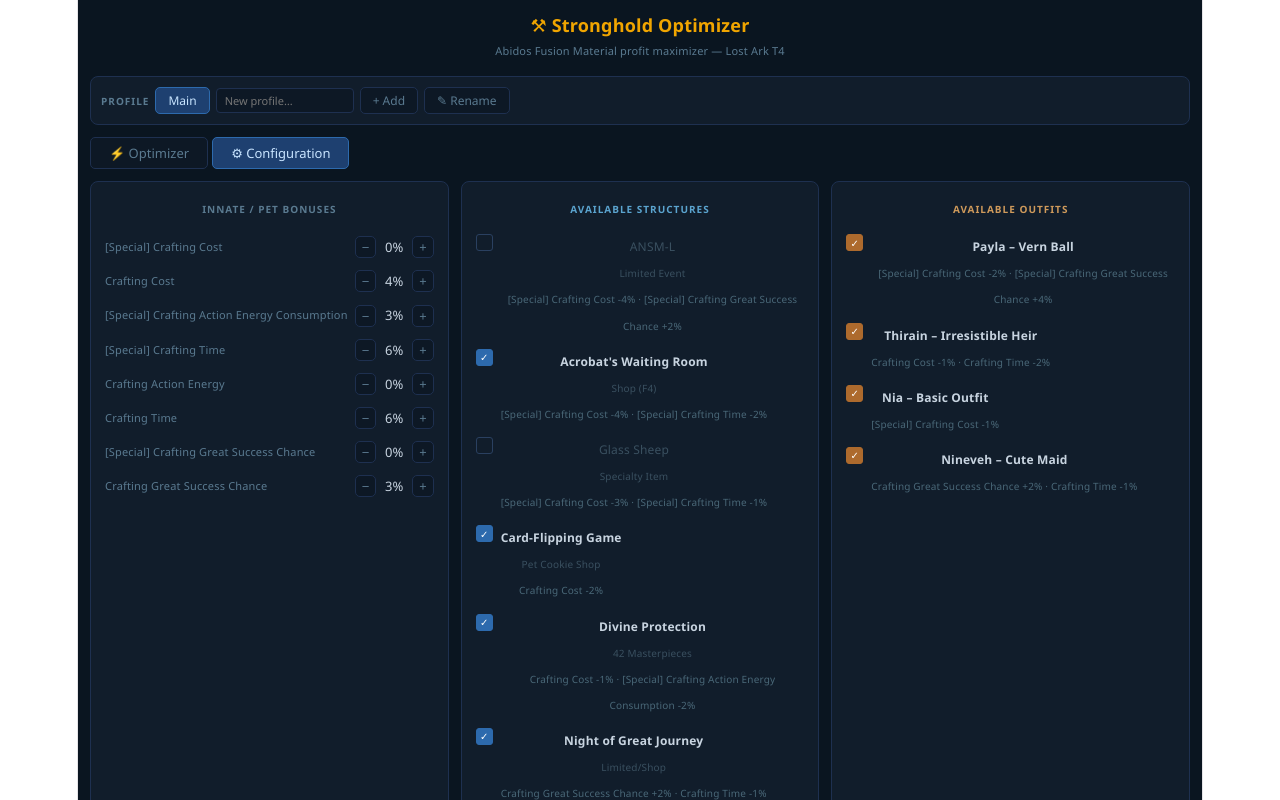
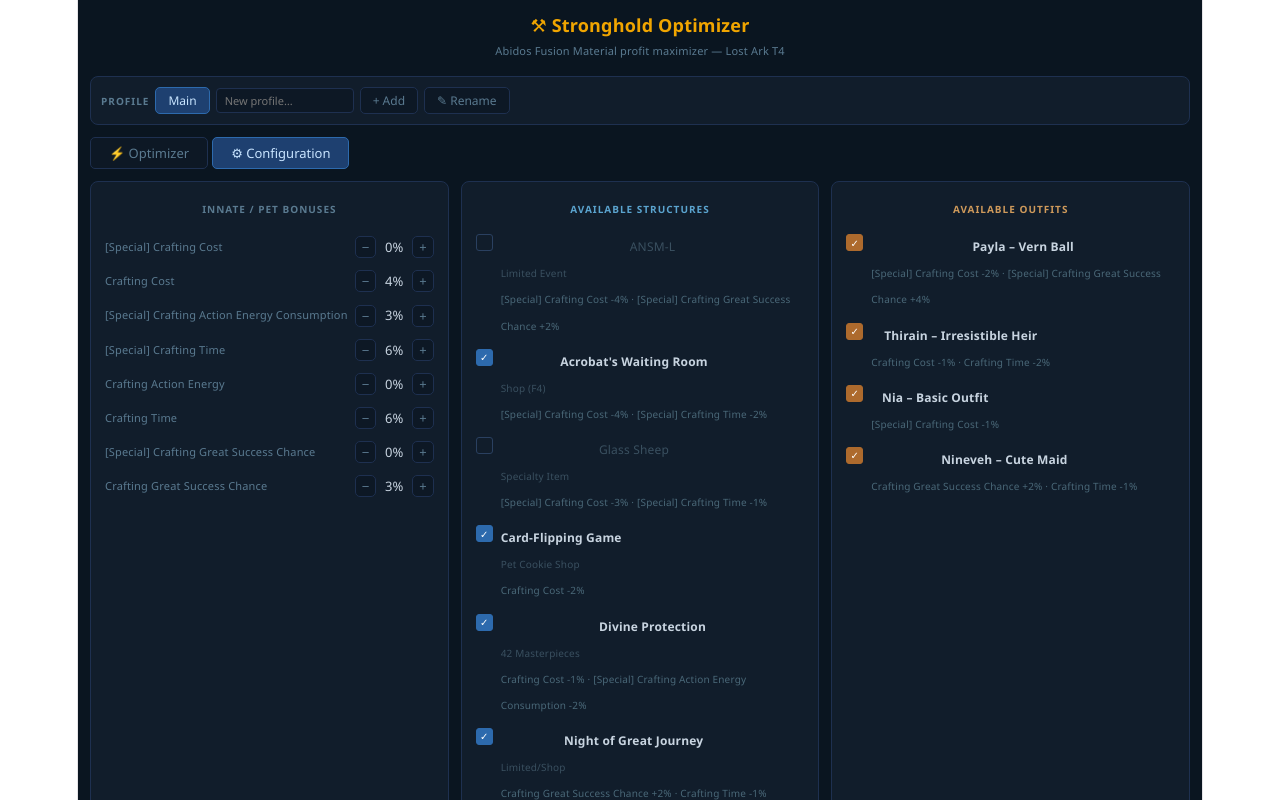
Before and after one commit to edoreld/stronghold-optimizer, a React (Vite) app: page / in a window 1280 px wide. Both pictures are taken after a click on the button "⚙ Configuration". Shown: the top 800 px of the page. Built offline with nearby package versions, Linux system fonts and the light colour scheme.

Commit message:
Left Align Config

```diff
--- a/src/App.jsx
+++ b/src/App.jsx
@@ -337,8 +337,8 @@ export default function App() {
                   <Checkbox checked={on} onChange={()=>togS(s.id)} color="#2d6aad"/>
                   <div>
                     <div style={{fontSize:12, color:on?TEXT:"#3a5060", fontWeight:on?"600":"normal"}}>{s.name}</div>
-                    <div style={{fontSize:10, color:"#3a5060"}}>{s.acq}</div>
-                    <div style={{fontSize:10, color:"#4a6878"}}>
+                    <div style={{fontSize:10, color:"#3a5060", textAlign:"left"}}>{s.acq}</div>
+                    <div style={{fontSize:10, color:"#4a6878", textAlign:"left", wordBreak:"break-word"}}>
                       {Object.entries(s.bonuses).map(([k,v])=>`${STATS[k]?.label||k} ${fmtBonus(k,v)}`).join(" · ")}
                     </div>
                   </div>
@@ -357,7 +357,7 @@ export default function App() {
                   <Checkbox checked={on} onChange={()=>togO(o.id)} color="#ad6a2d"/>
                   <div>
                     <div style={{fontSize:12, color:on?TEXT:"#3a5060", fontWeight:on?"600":"normal"}}>{o.name}</div>
-                    <div style={{fontSize:10, color:"#4a6878"}}>
+                    <div style={{fontSize:10, color:"#4a6878", textAlign:"left", wordBreak:"break-word"}}>
                       {Object.entries(o.bonuses).map(([k,v])=>`${STATS[k]?.label||k} ${fmtBonus(k,v)}`).join(" · ")}
                     </div>
                   </div>
```
